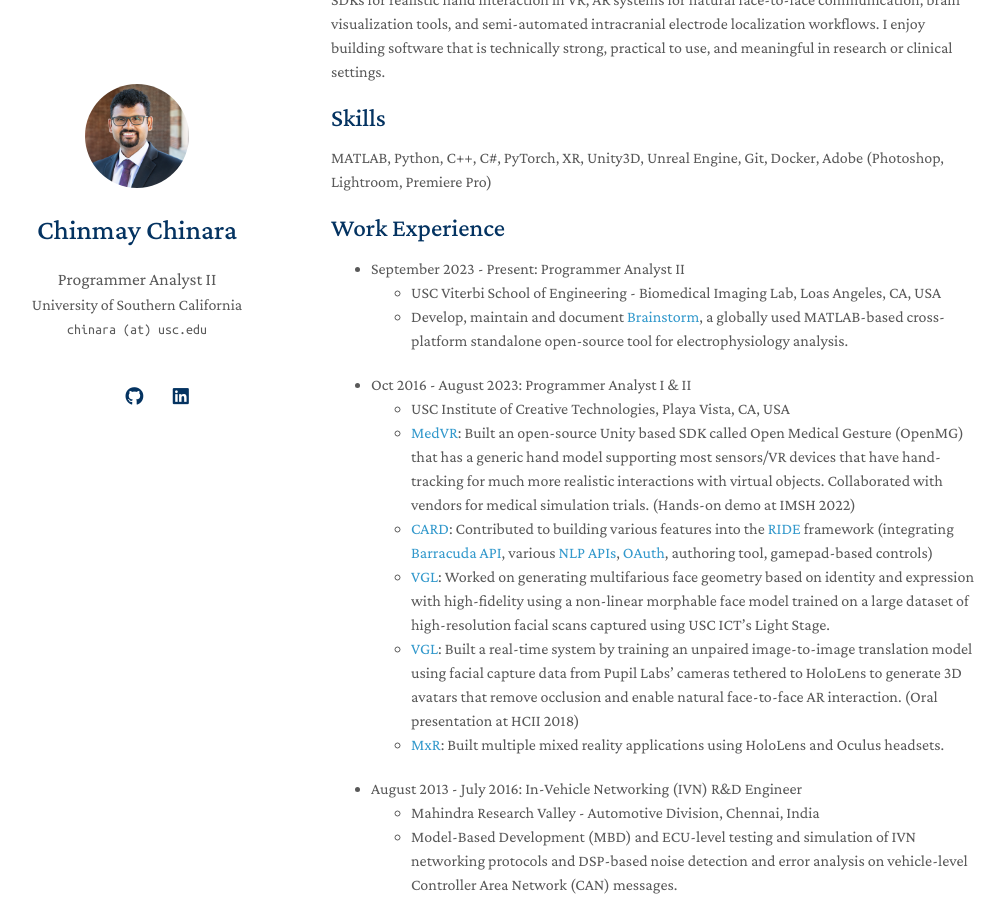
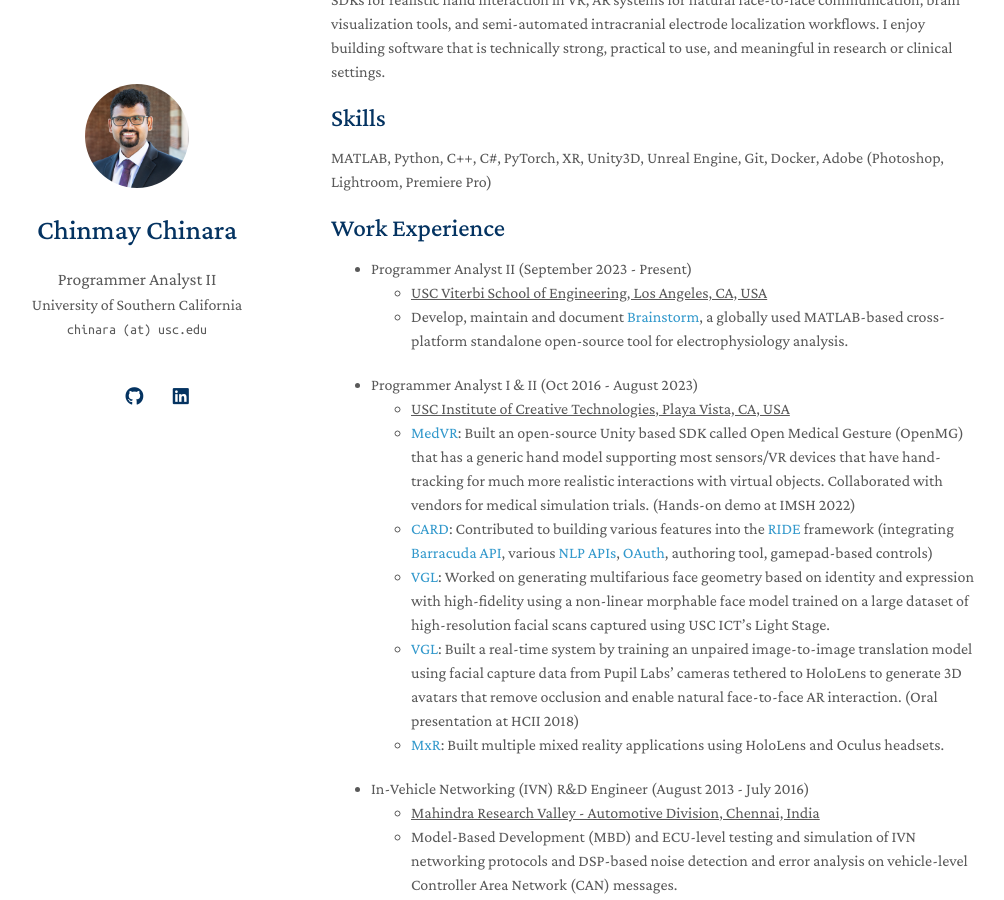
Before and after one commit to chinmaychinara91/chinmaychinara91.github.io, a Jekyll site: the page built from index.md, in a window 1280 px wide and 900 px high, scrolled down 309 px. Shown: the whole window, without its empty margins (139-1143 px from the left). Built offline with Jekyll 4.4.1, drawn with Linux system fonts in a browser that asks for light colours; a style sheet for code colours, icons or effects is not loaded; our own code applies the rules of GitHub Pages for plain Markdown files.

Commit message:
Update index.md

```diff
--- a/index.md
+++ b/index.md
@@ -13,12 +13,12 @@
 MATLAB, Python, C++, C#, PyTorch, XR, Unity3D, Unreal Engine, Git, Docker, Adobe (Photoshop, Lightroom, Premiere Pro)
 
 ## Work Experience
-- September 2023 - Present: Programmer Analyst II
-  - USC Viterbi School of Engineering - Biomedical Imaging Lab, Loas Angeles, CA, USA
+- Programmer Analyst II (September 2023 - Present)
+  - <u>USC Viterbi School of Engineering, Los Angeles, CA, USA</u>
   - Develop, maintain and document [Brainstorm](https://neuroimage.usc.edu/brainstorm/Introduction), a globally used MATLAB-based cross-platform standalone open-source tool for electrophysiology analysis.
 
-- Oct 2016 - August 2023: Programmer Analyst I & II
-  - USC Institute of Creative Technologies, Playa Vista, CA, USA
+- Programmer Analyst I & II (Oct 2016 - August 2023)
+  - <u>USC Institute of Creative Technologies, Playa Vista, CA, USA</u>
   - [MedVR](https://ict.usc.edu/research/labs-groups/medical-virtual-reality/): Built an open-source Unity based SDK called Open Medical Gesture (OpenMG) that has a generic
     hand model supporting most sensors/VR devices that have hand-tracking for much more realistic interactions with virtual objects. Collaborated with vendors for medical simulation trials.
     (Hands-on demo at IMSH 2022)
@@ -31,8 +31,8 @@
     data from Pupil Labs’ cameras tethered to HoloLens to generate 3D avatars that remove occlusion and enable natural face-to-face AR interaction. (Oral presentation at HCII 2018)
   - [MxR](https://mxr.ict.usc.edu/): Built multiple mixed reality applications using HoloLens and Oculus headsets.
 
-- August 2013 - July 2016: In-Vehicle Networking (IVN) R&D Engineer
-  - Mahindra Research Valley - Automotive Division, Chennai, India
+- In-Vehicle Networking (IVN) R&D Engineer (August 2013 - July 2016)
+  - <u>Mahindra Research Valley - Automotive Division, Chennai, India</u>
   - Model-Based Development (MBD) and ECU-level testing and simulation of IVN networking protocols and DSP-based noise detection and error analysis on vehicle-level Controller Area Network (CAN) messages.
 
 ## Education
```
